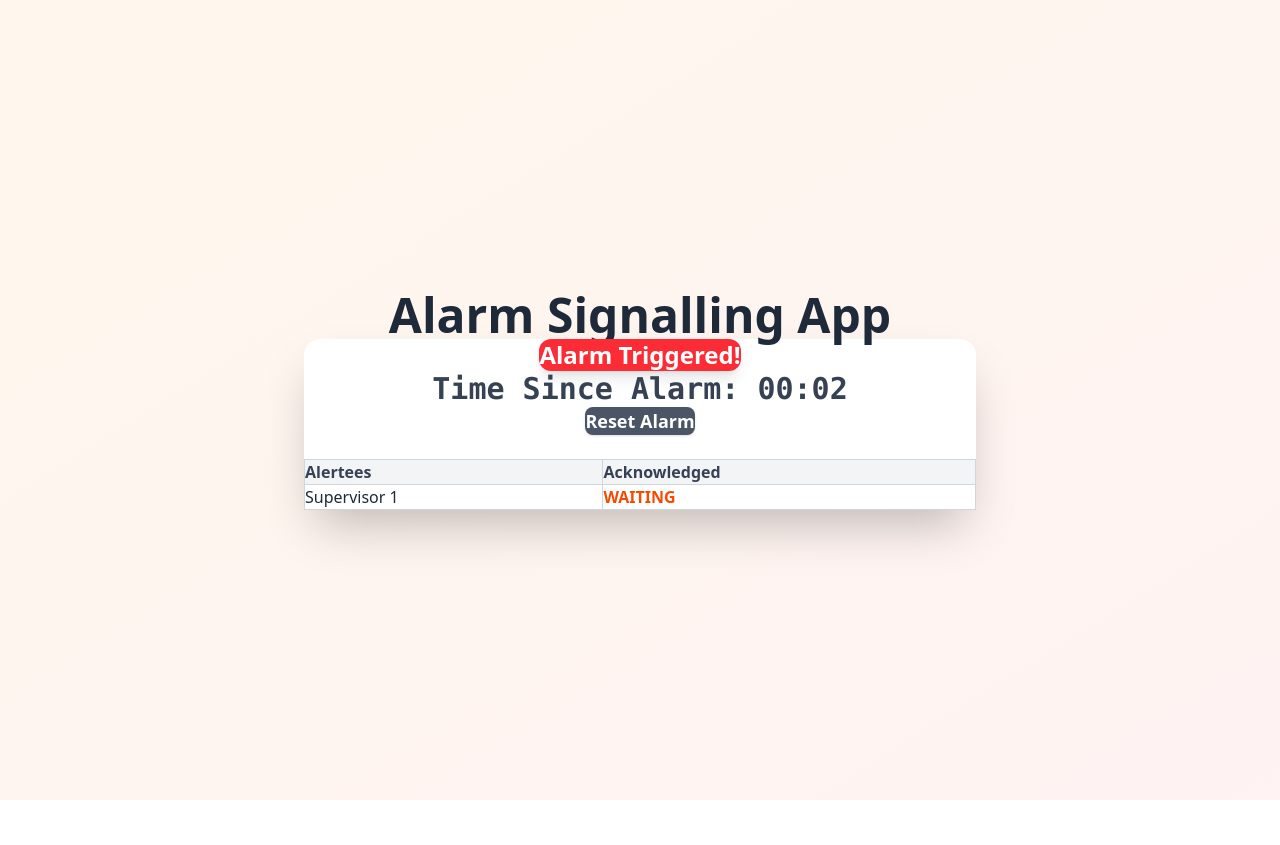
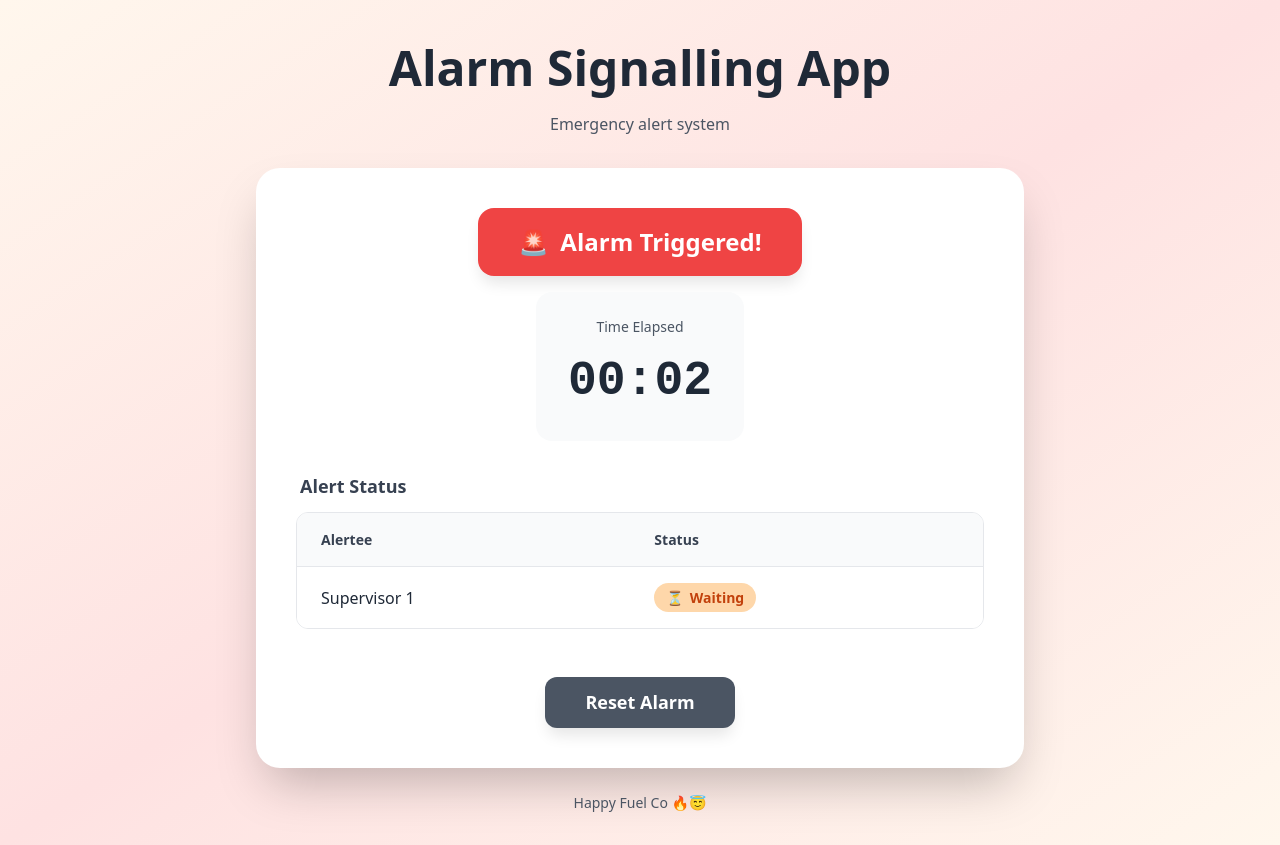
Before and after one commit to AR-public/Twilio-Alarm-Signalling, a React (Vite) app in the folder my-app/: page / in a window 1280 px wide. Both pictures are taken after a click on the button "Trigger Alarm". Before the commit the page ends 800 px from the top, so only its background shows below. Built offline with nearby package versions, Linux system fonts and the light colour scheme; no server answers.

Commit message:
styling added

```diff
--- a/my-app/src/App.css
+++ b/my-app/src/App.css
@@ -1 +1,329 @@
-@import "tailwindcss";
+/* Reset and Base Styles */
+* {
+  margin: 0;
+  padding: 0;
+  box-sizing: border-box;
+}
+
+body {
+  margin: 0;
+  font-family: system-ui, -apple-system, BlinkMacSystemFont, 'Segoe UI', Roboto, 'Helvetica Neue', Arial, sans-serif;
+  -webkit-font-smoothing: antialiased;
+  -moz-osx-font-smoothing: grayscale;
+}
+
+/* Container */
+.alarm-container {
+  min-height: 100vh;
+  background: linear-gradient(to bottom right, #fff7ed, #fee2e2, #fff7ed);
+  display: flex;
+  align-items: center;
+  justify-content: center;
+  padding: 1rem;
+}
+
+.alarm-wrapper {
+  width: 100%;
+  max-width: 48rem;
+}
+
+/* Header */
+.alarm-header {
+  text-align: center;
+  margin-bottom: 2rem;
+}
+
+.alarm-title {
+  font-size: 2.5rem;
+  font-weight: 700;
+  color: #1f2937;
+  margin-bottom: 0.5rem;
+}
+
+.alarm-subtitle {
+  color: #4b5563;
+  font-size: 0.875rem;
+}
+
+/* Main Card */
+.alarm-card {
+  background: white;
+  border-radius: 1.5rem;
+  box-shadow: 0 25px 50px -12px rgba(0, 0, 0, 0.25);
+  overflow: hidden;
+}
+
+.alarm-card-content {
+  padding: 2.5rem;
+}
+
+/* Idle State */
+.idle-state {
+  display: flex;
+  flex-direction: column;
+  align-items: center;
+  justify-content: center;
+  padding: 3rem 0;
+}
+
+.idle-text {
+  color: #4b5563;
+  margin-bottom: 2rem;
+  font-size: 1.125rem;
+  text-align: center;
+}
+
+.trigger-button {
+  background: linear-gradient(to right, #f97316, #ef4444);
+  color: white;
+  font-weight: 700;
+  font-size: 1.5rem;
+  padding: 1.25rem 4rem;
+  border-radius: 1rem;
+  border: none;
+  cursor: pointer;
+  box-shadow: 0 20px 25px -5px rgba(0, 0, 0, 0.1), 0 10px 10px -5px rgba(0, 0, 0, 0.04);
+  transition: all 0.3s ease;
+}
+
+.trigger-button:hover:not(:disabled) {
+  background: linear-gradient(to right, #ea580c, #dc2626);
+  transform: scale(1.05);
+  box-shadow: 0 25px 50px -12px rgba(0, 0, 0, 0.25);
+}
+
+.trigger-button:disabled {
+  opacity: 0.5;
+  cursor: not-allowed;
+}
+
+/* Triggered State */
+.triggered-state {
+  display: flex;
+  flex-direction: column;
+  gap: 2rem;
+}
+
+/* Status Section */
+.status-section {
+  text-align: center;
+  display: flex;
+  flex-direction: column;
+  gap: 1rem;
+  align-items: center;
+}
+
+.alarm-badge {
+  display: inline-flex;
+  align-items: center;
+  justify-content: center;
+  background: #ef4444;
+  color: white;
+  font-weight: 700;
+  font-size: 1.5rem;
+  padding: 1rem 2.5rem;
+  border-radius: 1rem;
+  box-shadow: 0 10px 15px -3px rgba(0, 0, 0, 0.1);
+}
+
+.alarm-icon {
+  margin-right: 0.75rem;
+  font-size: 1.5rem;
+}
+
+.timer-box {
+  background: #f9fafb;
+  border-radius: 1rem;
+  padding: 1.5rem 2rem;
+  display: inline-block;
+}
+
+.timer-label {
+  color: #4b5563;
+  font-size: 0.875rem;
+  font-weight: 500;
+  margin-bottom: 0.5rem;
+}
+
+.timer-display {
+  font-size: 3rem;
+  font-family: 'Courier New', monospace;
+  font-weight: 700;
+  color: #1f2937;
+  font-variant-numeric: tabular-nums;
+}
+
+/* Alert Status Section */
+.alert-status-section {
+  display: flex;
+  flex-direction: column;
+  gap: 0.75rem;
+}
+
+.section-title {
+  font-size: 1.125rem;
+  font-weight: 600;
+  color: #374151;
+  padding: 0 0.25rem;
+}
+
+.table-container {
+  border: 1px solid #e5e7eb;
+  border-radius: 0.75rem;
+  overflow: hidden;
+}
+
+.alert-table {
+  width: 100%;
+  border-collapse: collapse;
+}
+
+.alert-table thead {
+  background: #f9fafb;
+  border-bottom: 1px solid #e5e7eb;
+}
+
+.alert-table th {
+  padding: 1rem 1.5rem;
+  text-align: left;
+  font-size: 0.875rem;
+  font-weight: 600;
+  color: #374151;
+}
+
+.alert-table tbody tr {
+  border-bottom: 1px solid #e5e7eb;
+  transition: background-color 0.2s ease;
+}
+
+.alert-table tbody tr:last-child {
+  border-bottom: none;
+}
+
+.alert-table tbody tr.active {
+  background: white;
+}
+
+.alert-table tbody tr.active:hover {
+  background: #f9fafb;
+}
+
+.alert-table tbody tr.inactive {
+  background: #f9fafb;
+}
+
+.alert-table td {
+  padding: 1rem 1.5rem;
+}
+
+.alertee-name {
+  color: #1f2937;
+  font-weight: 500;
+}
+
+.alertee-name.inactive {
+  color: #9ca3af;
+}
+
+.status-badge {
+  display: inline-flex;
+  align-items: center;
+  padding: 0.25rem 0.75rem;
+  border-radius: 9999px;
+  font-size: 0.875rem;
+  font-weight: 600;
+}
+
+.status-badge.acknowledged {
+  background: #dcfce7;
+  color: #15803d;
+}
+
+.status-badge.waiting {
+  background: #fed7aa;
+  color: #c2410c;
+}
+
+.status-badge-icon {
+  margin-right: 0.375rem;
+}
+
+.status-inactive {
+  color: #9ca3af;
+  font-size: 0.875rem;
+}
+
+/* Reset Button */
+.reset-section {
+  display: flex;
+  justify-content: center;
+  padding-top: 1rem;
+}
+
+.reset-button {
+  background: #4b5563;
+  color: white;
+  font-weight: 600;
+  font-size: 1rem;
+  padding: 0.75rem 2.5rem;
+  border-radius: 0.75rem;
+  border: none;
+  cursor: pointer;
+  box-shadow: 0 10px 15px -3px rgba(0, 0, 0, 0.1);
+  transition: all 0.3s ease;
+}
+
+.reset-button:hover {
+  background: #374151;
+  box-shadow: 0 20px 25px -5px rgba(0, 0, 0, 0.1);
+  transform: scale(1.05);
+}
+
+/* Footer */
+.alarm-footer {
+  text-align: center;
+  margin-top: 1.5rem;
+  color: #4b5563;
+  font-size: 0.875rem;
+}
+
+/* Responsive Design */
+@media (min-width: 640px) {
+  .alarm-container {
+    padding: 1.5rem;
+  }
+
+  .alarm-title {
+    font-size: 3rem;
+  }
+
+  .alarm-subtitle {
+    font-size: 1rem;
+  }
+
+  .alarm-card-content {
+    padding: 2rem;
+  }
+
+  .alarm-badge {
+    font-size: 1.5rem;
+  }
+
+  .trigger-button {
+    font-size: 1.5rem;
+  }
+
+  .reset-button {
+    font-size: 1.125rem;
+  }
+}
+
+@media (min-width: 1024px) {
+  .alarm-container {
+    padding: 2rem;
+  }
+
+  .alarm-card-content {
+    padding: 2.5rem;
+  }
+}
--- a/my-app/src/App.tsx
+++ b/my-app/src/App.tsx
@@ -30,7 +30,7 @@ function App() {
   ]);
 
   const client = new Client()
-    .setEndpoint('https://fra.cloud.appwrite.io/v1') // Your API Endpoint
+    .setEndpoint('https://fra.cloud.appwrite.io/v1') // Appwrite Project Endpoint
     .setProject('69162129001603cdec51'); // Project ID
 
   const databases = new Databases(client);
@@ -40,20 +40,18 @@ function App() {
     const result = await databases.listDocuments({
       databaseId: '69315e3800250c261f77',
       collectionId: 'responses_table',
-      queries: [Query.createdAfter(timeAlarmTriggered)], // optional
-      // transactionId: '<TRANSACTION_ID>', // optional
-      total: false, // optional
+      queries: [Query.createdAfter(timeAlarmTriggered)],
+      total: false,
     });
 
-    console.log("All database values after alarm triggered:", result);
+    console.log('All database values after alarm triggered:', result);
     const allResponsesSinceAlarmTriggered = result.documents;
 
-    // if any object in allResponsesSinceAlarmTriggered has response 'YES', update alertees response state to 'YES'
     allResponsesSinceAlarmTriggered.forEach((doc) => {
       if (doc.response === 'YES') {
         setAlertees((prevAlertees) =>
           prevAlertees.map((alertee) =>
-            alertee.phone === doc.phone //this confirms the right alertee state is updated
+            alertee.phone === doc.phone
               ? { ...alertee, response: 'YES' }
               : alertee
           )
@@ -62,7 +60,6 @@ function App() {
     });
   }
 
-  // Timer effect
   useEffect(() => {
     let interval = null;
 
@@ -77,7 +74,6 @@ function App() {
     };
   }, [isAlarmTriggered]);
 
-  // Poll DB responses every 3 seconds while the alarm is active
   useEffect(() => {
     if (!isAlarmTriggered || !timeAlarmTriggered) return;
 
@@ -87,8 +83,6 @@ function App() {
       try {
         const result = await getDbResponses();
         if (isCancelled) return;
-
-        // Update local state as needed based on result
         console.log('Polled responses:', result);
       } catch (err) {
         console.error('Polling getDbResponses failed:', err);
@@ -107,23 +101,20 @@ function App() {
 
   const triggerAppwriteFunction = async (alertee: Alertee) => {
     try {
-      // Prepare the request body with override parameters
       const requestBody = JSON.stringify({
         to: alertee.phone,
       });
 
-      // Execute the Appwrite function
       const execution = await functions.createExecution(
         ALARM_FUNCTION_ID,
         requestBody,
-        false, // false = async execution
-        '/', // path
-        ExecutionMethod.POST // HTTP method
+        false,
+        '/',
+        ExecutionMethod.POST
       );
 
       console.log('Function execution response:', execution);
 
-      // Check if the execution was successful
       if (execution.responseStatusCode === 200) {
         console.log(`SMS sent successfully to ${alertee.name}`);
         return { success: true, execution };
@@ -146,7 +137,6 @@ function App() {
     setIsSending(true);
     setTimeAlarmTriggered(new Date().toISOString());
 
-    // Reset alertees
     setAlertees((prev) =>
       prev.map((alertee) => ({
         ...alertee,
@@ -155,11 +145,9 @@ function App() {
       }))
     );
 
-    // Send SMS to all active alertees
     const activeAlertees = alertees.filter((a) => a.activationDelay === 0);
 
     try {
-      // Send SMS in parallel to all active alertees
       const results = await Promise.allSettled(
         activeAlertees.map((alertee) => triggerAppwriteFunction(alertee))
       );
@@ -201,113 +189,121 @@ function App() {
   };
 
   return (
-    <div className="min-h-screen bg-gradient-to-br from-orange-50 to-red-50 flex items-center justify-center p-8">
-      <div className="max-w-2xl w-full">
-        <h1 className="text-5xl font-bold text-center mb-12 text-gray-800">
-          Alarm Signalling App
-        </h1>
+    <div className="alarm-container">
+      <div className="alarm-wrapper">
+        <div className="alarm-header">
+          <h1 className="alarm-title">Alarm Signalling App</h1>
+          <p className="alarm-subtitle">Emergency alert system</p>
+        </div>
 
-        <div className="bg-white rounded-2xl shadow-2xl p-8">
-          <div className="flex flex-col items-center gap-6">
+        <div className="alarm-card">
+          <div className="alarm-card-content">
             {!isAlarmTriggered ? (
-              <>
+              <div className="idle-state">
+                <div>
+                  <p className="idle-text">
+                    Press the button below to trigger the alarm
+                  </p>
+                </div>
                 <button
                   onClick={handleTriggerAlarm}
                   disabled={isSending}
-                  className="bg-orange-500 hover:bg-orange-600 text-white font-bold text-2xl py-6 px-12 rounded-xl shadow-lg transition-all duration-300 transform hover:scale-105 disabled:opacity-50 disabled:cursor-not-allowed"
+                  className="trigger-button"
                 >
                   {isSending ? 'Sending...' : 'Trigger Alarm'}
                 </button>
-              </>
+              </div>
             ) : (
-              <>
-                <div className="text-center animate-fade-in">
-                  <button
-                    disabled
-                    className="bg-red-500 text-white font-bold text-2xl py-6 px-12 rounded-xl shadow-lg mb-4"
-                  >
+              <div className="triggered-state">
+                <div className="status-section">
+                  <div className="alarm-badge">
+                    <span className="alarm-icon">🚨</span>
                     Alarm Triggered!
-                  </button>
-
-                  <div className="text-3xl font-mono font-bold text-gray-700 mb-4">
-                    Time Since Alarm: {formatTime(timeElapsed)}
                   </div>
 
-                  <button
-                    onClick={handleResetAlarm}
-                    className="bg-gray-600 hover:bg-gray-700 text-white font-bold text-lg py-3 px-8 rounded-lg shadow transition-all duration-300"
-                  >
-                    Reset Alarm
-                  </button>
+                  <div className="timer-box">
+                    <p className="timer-label">Time Elapsed</p>
+                    <div className="timer-display">
+                      {formatTime(timeElapsed)}
+                    </div>
+                  </div>
                 </div>
 
-                <div className="w-full mt-6 animate-fade-in">
-                  <table className="w-full border-collapse">
+                <div className="alert-status-section">
+                  <h2 className="section-title">Alert Status</h2>
+                  <div className="table-container">
+                    <table className="alert-table">
                       <thead>
-                      <tr className="bg-gray-100">
-                        <th className="border border-gray-300 px-6 py-3 text-left font-bold text-gray-700">
-                          Alertees
-                        </th>
-                        <th className="border border-gray-300 px-6 py-3 text-left font-bold text-gray-700">
-                          Acknowledged
-                        </th>
+                        <tr>
+                          <th>Alertee</th>
+                          <th>Status</th>
                         </tr>
                       </thead>
                       <tbody>
                         {alertees.map((alertee) => (
                           <tr
                             key={alertee.name}
-                          className={`${
-                            alertee.isActive ? 'bg-white' : 'bg-gray-50'
-                          } transition-all duration-500`}
+                            className={alertee.isActive ? 'active' : 'inactive'}
                           >
-                          <td
-                            className={`border border-gray-300 px-6 py-4 ${
-                              alertee.isActive
-                                ? 'text-gray-800 font-medium'
-                                : 'text-gray-400'
+                            <td>
+                              <span
+                                className={`alertee-name ${
+                                  alertee.isActive ? '' : 'inactive'
                                 }`}
                               >
                                 {alertee.name}
+                              </span>
                             </td>
-                          <td
-                            className={`border border-gray-300 px-6 py-4 font-bold ${
-                              alertee.isActive
-                                ? alertee.response === 'YES'
-                                  ? 'text-green-600'
-                                  : 'text-orange-600'
-                                : 'text-gray-400'
+                            <td>
+                              {alertee.isActive ? (
+                                <span
+                                  className={`status-badge ${
+                                    alertee.response === 'YES'
+                                      ? 'acknowledged'
+                                      : 'waiting'
                                   }`}
                                 >
-                            {alertee.isActive ? alertee.response : '—'}
+                                  {alertee.response === 'YES' ? (
+                                    <>
+                                      <span className="status-badge-icon">
+                                        ✓
+                                      </span>
+                                      Acknowledged
+                                    </>
+                                  ) : (
+                                    <>
+                                      <span className="status-badge-icon">
+                                        ⏳
+                                      </span>
+                                      Waiting
+                                    </>
+                                  )}
+                                </span>
+                              ) : (
+                                <span className="status-inactive">
+                                  Inactive
+                                </span>
+                              )}
                             </td>
                           </tr>
                         ))}
                       </tbody>
                     </table>
                   </div>
-              </>
+                </div>
+
+                <div className="reset-section">
+                  <button onClick={handleResetAlarm} className="reset-button">
+                    Reset Alarm
+                  </button>
+                </div>
+              </div>
             )}
           </div>
         </div>
+
+        <div className="alarm-footer">Happy Fuel Co 🔥😇</div>
       </div>
-
-      <style>{`
-        @keyframes fade-in {
-          from {
-            opacity: 0;
-            transform: translateY(-10px);
-          }
-          to {
-            opacity: 1;
-            transform: translateY(0);
-          }
-        }
-
-        .animate-fade-in {
-          animation: fade-in 0.5s ease-out;
-        }
-      `}</style>
     </div>
   );
 }
```
Lines whose indentation alone changed are shown as unchanged.
